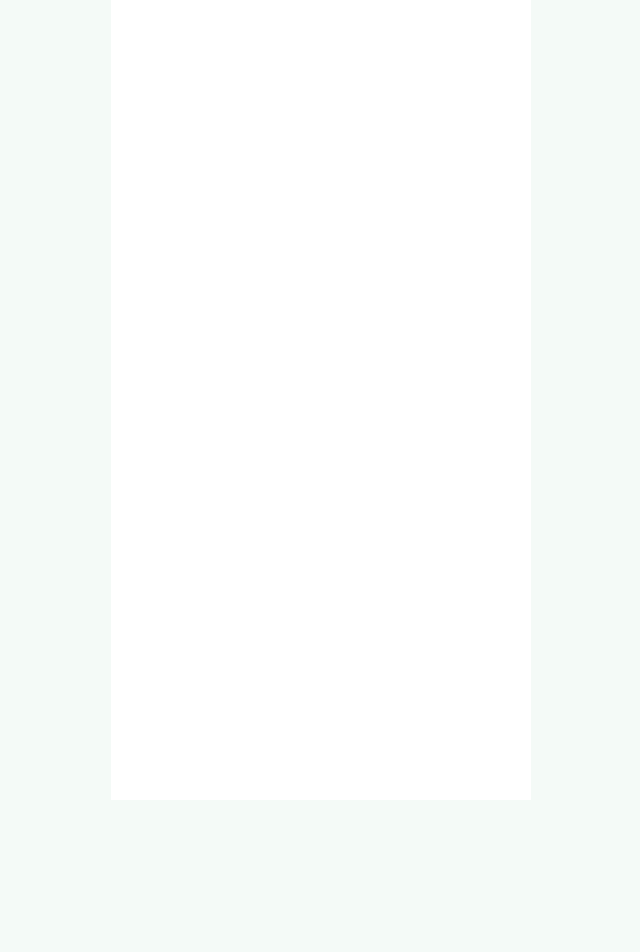
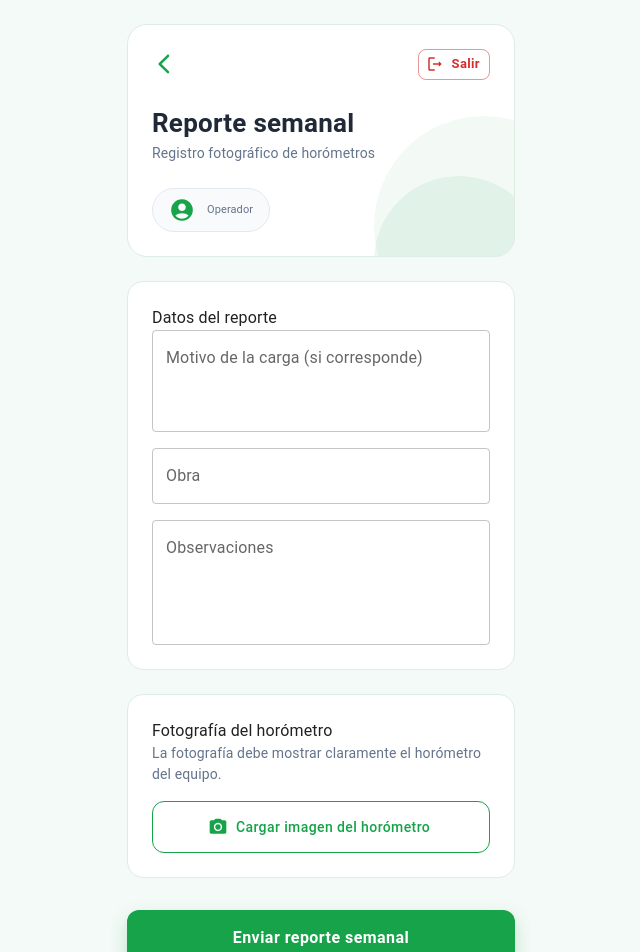
Before and after one commit to marycairo/MANTENIMIENTO_COMA, a React (Vite) app: page /horometros in a window 1280 px wide. Before the commit this address had no page. Shown: the top 952 px of the page, without its empty margins (319-959 px from the left). Before the commit the page ends 800 px from the top, so only its background shows below. Built offline with nearby package versions, Linux system fonts and the light colour scheme.

Commit message:
Agrego Horometros y modifique el historial

```diff
--- a/src/App.jsx
+++ b/src/App.jsx
@@ -5,7 +5,7 @@ import ReportForm from "./Pages/ReportForm";
 import AppLayout from "./Layout/AppLayout";
 import Home from "./Pages/Home";
 import Historial from "./Pages/History";
-
+import WeeklyReport from "./Pages/WeeklyReport";
 function App() {
 
   return (
@@ -19,6 +19,7 @@ function App() {
         <Route path="/reportar" element={<ReportForm />} />
         <Route path="/home" element={<Home />} />
         <Route path="/historial" element={<Historial />} />
+        <Route path="/horometros" element={<WeeklyReport />} />
 
       </Routes>
 
--- a/src/Pages/History.jsx
+++ b/src/Pages/History.jsx
@@ -1,41 +1,57 @@
+import { useState } from "react";
 import { useNavigate } from "react-router-dom";
 
 import {
   Box,
-  Chip,
   Paper,
+  Tab,
+  Tabs,
   Typography
 } from "@mui/material";
 
 import ArrowBackIosNewRoundedIcon from "@mui/icons-material/ArrowBackIosNewRounded";
 
-const reportes = [
+const novedades = [
   {
     id: 1,
     equipo: "Grúa 201",
     sistema: "Sistema hidráulico",
-    fecha: "27/06/2026",
-    estado: "Pendiente"
+    fecha: "27/06/2026"
   },
   {
     id: 2,
     equipo: "Grúa 154",
     sistema: "Motor",
-    fecha: "26/06/2026",
-    estado: "En proceso"
+    fecha: "26/06/2026"
   },
   {
     id: 3,
     equipo: "Grúa 089",
     sistema: "Sistema eléctrico",
-    fecha: "24/06/2026",
-    estado: "Resuelto"
+    fecha: "24/06/2026"
+  }
+];
+
+const horometros = [
+  {
+    id: 1,
+    obra: "YPF Loma Campana",
+    motivo: "Carga fuera del análisis",
+    fecha: "27/06/2026"
+  },
+  {
+    id: 2,
+    obra: "Pan American Energy",
+    motivo: "Sin observaciones",
+    fecha: "20/06/2026"
   }
 ];
 
 export default function Historial() {
 
   const navigate = useNavigate();
+
+  const [tab, setTab] = useState(0);
 
   return (
 
@@ -54,15 +70,13 @@ export default function Historial() {
         sx={{
           p: 3,
           mb: 3,
-          borderRadius: 4,
+          borderRadius: 5,
           border: "1px solid #DDEDE4",
           background: "#FFFFFF",
           position: "relative",
           overflow: "hidden"
         }}
       >
-
-        {/* Fondo decorativo */}
 
         <Box
           sx={{
@@ -120,157 +134,143 @@ export default function Historial() {
             color: "#64748B"
           }}
         >
-          Consulte el estado de los reportes enviados.
+          Consulte los reportes enviados.
         </Typography>
 
-        {/* Resumen */}
-
-        <Box
+        <Tabs
+          value={tab}
+          onChange={(e, value) => setTab(value)}
           sx={{
-            display: "flex",
-            gap: 1,
             mt: 3,
-            flexWrap: "wrap"
+            "& .MuiTabs-indicator": {
+              backgroundColor: "#16A34A",
+              height: 3,
+              borderRadius: 5
+            }
           }}
         >
 
-          <Chip
-            label="1 Pendiente"
-            color="error"
-            size="small"
+          <Tab
+            label="Novedades"
+            sx={{
+              textTransform: "none",
+              fontWeight: 700
+            }}
           />
 
-          <Chip
-            label="1 En proceso"
-            color="warning"
-            size="small"
+          <Tab
+            label="Horómetros"
+            sx={{
+              textTransform: "none",
+              fontWeight: 700
+            }}
           />
 
-          <Chip
-            label="1 Resuelto"
-            color="success"
-            size="small"
-          />
-
-        </Box>
+        </Tabs>
 
       </Paper>
 
-      {/* TARJETAS */}
+      {/* HISTORIAL NOVEDADES */}
 
-      {
+      {tab === 0 && (
 
-        reportes.map((reporte) => (
+        novedades.map((reporte) => (
 
           <Paper
-
             key={reporte.id}
-
             elevation={0}
-
             sx={{
-
               p: 2.5,
-
               mb: 2,
-
               borderRadius: 4,
-
               border: "1px solid #DDEDE4"
-
             }}
-
           >
 
-            <Box
-
-              display="flex"
-
-              justifyContent="space-between"
-
-              alignItems="center"
-
-              mb={2}
-
+            <Typography
+              sx={{
+                fontWeight: 700,
+                fontSize: 18,
+                mb: 1
+              }}
             >
-
-              <Typography
-
-                sx={{
-
-                  fontWeight: 700,
-
-                  fontSize: 18
-
-                }}
-
-              >
-
-                {reporte.equipo}
-
-              </Typography>
-
-              <Chip
-
-                label={reporte.estado}
-
-                size="small"
-
-                color={
-
-                  reporte.estado === "Resuelto"
-
-                    ? "success"
-
-                    : reporte.estado === "Pendiente"
-
-                    ? "error"
-
-                    : "warning"
-
-                }
-
-              />
-
-            </Box>
-
-            <Typography
-
-              sx={{
-
-                color: "#475569",
-
-                mb: 1
-
-              }}
-
-            >
-
-              {reporte.sistema}
-
+              {reporte.equipo}
             </Typography>
 
             <Typography
+              sx={{
+                color: "#475569",
+                mb: 1
+              }}
+            >
+              {reporte.sistema}
+            </Typography>
 
+            <Typography
               sx={{
-
                 color: "#94A3B8",
-
                 fontSize: 13
-
               }}
-
             >
-
               {reporte.fecha}
-
             </Typography>
 
           </Paper>
 
         ))
 
-      }
+      )}
+
+      {/* HISTORIAL HORÓMETROS */}
+
+      {tab === 1 && (
+
+        horometros.map((reporte) => (
+
+          <Paper
+            key={reporte.id}
+            elevation={0}
+            sx={{
+              p: 2.5,
+              mb: 2,
+              borderRadius: 4,
+              border: "1px solid #DDEDE4"
+            }}
+          >
+
+            <Typography
+              sx={{
+                fontWeight: 700,
+                fontSize: 18,
+                mb: 1
+              }}
+            >
+              {reporte.obra}
+            </Typography>
+
+            <Typography
+              sx={{
+                color: "#475569",
+                mb: 1
+              }}
+            >
+              {reporte.motivo}
+            </Typography>
+
+            <Typography
+              sx={{
+                color: "#94A3B8",
+                fontSize: 13
+              }}
+            >
+              {reporte.fecha}
+            </Typography>
+
+          </Paper>
+
+        ))
+
+      )}
 
     </Box>
 
--- a/src/Pages/Home.jsx
+++ b/src/Pages/Home.jsx
@@ -5,6 +5,7 @@ import {
 } from "@mui/material";
 import Button from "@mui/material/Button";
 import LogoutRoundedIcon from "@mui/icons-material/LogoutRounded";
+import SpeedRoundedIcon from "@mui/icons-material/SpeedRounded";
 
 import BuildRoundedIcon from "@mui/icons-material/BuildRounded";
 import HistoryRoundedIcon from "@mui/icons-material/HistoryRounded";
@@ -186,6 +187,84 @@ export default function Home() {
 
       </Paper>
 
+      {/* Reporte semanal de horómetros */}
+
+<Paper
+
+  elevation={0}
+
+  onClick={() => navigate("/horometros")}
+
+  sx={{
+
+    display: "flex",
+
+    alignItems: "center",
+
+    p: 2.5,
+
+    mb: 2,
+
+    borderRadius: 3,
+
+    border: "1px solid #DDEDE4",
+
+    cursor: "pointer",
+
+    transition: ".2s",
+
+    "&:hover": {
+
+      borderColor: "#16A34A",
+
+      background: "#FAFCFB"
+
+    }
+
+  }}
+
+>
+
+  <SpeedRoundedIcon
+
+    sx={{
+
+      color: "#16A34A",
+
+      fontSize: 34,
+
+      mr: 2
+
+    }}
+
+  />
+
+  <Box flex={1}>
+
+    <Typography fontWeight={700}>
+      Reporte semanal de horómetros
+    </Typography>
+
+    <Typography
+      sx={{
+        color: "#64748B",
+        fontSize: 14,
+        mt: .3
+      }}
+    >
+      Informar las horas actuales de cada equipo.
+    </Typography>
+
+  </Box>
+
+  <ChevronRightRoundedIcon
+    sx={{
+      color: "#94A3B8"
+    }}
+  />
+
+</Paper>
+
       {/* Historial */}
 
       <Paper
--- /dev/null
+++ b/src/Pages/WeeklyReport.jsx
@@ -0,0 +1,376 @@
+import { useState } from "react";
+import { useNavigate } from "react-router-dom";
+
+import {
+  Box,
+  Button,
+  Paper,
+  TextField,
+  Typography
+} from "@mui/material";
+
+import AccountCircleRoundedIcon from "@mui/icons-material/AccountCircleRounded";
+import ArrowBackIosNewRoundedIcon from "@mui/icons-material/ArrowBackIosNewRounded";
+import LogoutRoundedIcon from "@mui/icons-material/LogoutRounded";
+import PhotoCameraIcon from "@mui/icons-material/PhotoCamera";
+
+export default function WeeklyReport() {
+
+  const navigate = useNavigate();
+
+  const dni = localStorage.getItem("dni") || "";
+
+  const [formulario, setFormulario] = useState({
+
+    motivo: "",
+
+    obra: "",
+
+    observaciones: ""
+
+  });
+
+  const [imagen, setImagen] = useState(null);
+
+  const handleChange = (e) => {
+
+    setFormulario({
+
+      ...formulario,
+
+      [e.target.name]: e.target.value
+
+    });
+
+  };
+
+  return (
+
+    <Box
+
+      sx={{
+
+        minHeight: "100vh",
+
+        background: "#F4FAF7",
+
+        px: 2,
+
+        py: 3
+
+      }}
+
+    >
+
+      {/* HEADER */}
+
+      <Paper
+        elevation={0}
+        sx={{
+          p: 3,
+          mb: 3,
+          borderRadius: 5,
+          border: "1px solid #DDEDE4",
+          background: "#FFFFFF",
+          position: "relative",
+          overflow: "hidden"
+        }}
+      >
+
+        <Box
+          sx={{
+            position: "absolute",
+            right: -80,
+            bottom: -80,
+            width: 220,
+            height: 220,
+            borderRadius: "50%",
+            background: "rgba(22,163,74,0.05)"
+          }}
+        />
+
+        <Box
+          sx={{
+            position: "absolute",
+            right: -30,
+            bottom: -90,
+            width: 170,
+            height: 170,
+            borderRadius: "50%",
+            background: "rgba(22,163,74,0.08)"
+          }}
+        />
+
+        <Box
+          sx={{
+            display: "flex",
+            justifyContent: "space-between",
+            alignItems: "center",
+            mb: 3,
+            position: "relative",
+            zIndex: 1
+          }}
+        >
+
+          <ArrowBackIosNewRoundedIcon
+            onClick={() => navigate("/home")}
+            sx={{
+              color: "#16A34A",
+              cursor: "pointer"
+            }}
+          />
+
+          <Button
+            variant="outlined"
+            color="error"
+            size="small"
+            startIcon={<LogoutRoundedIcon />}
+            onClick={() => {
+
+              localStorage.removeItem("dni");
+              localStorage.removeItem("correo");
+
+              navigate("/");
+
+            }}
+            sx={{
+              borderRadius: 2,
+              textTransform: "none",
+              fontWeight: 600
+            }}
+          >
+            Salir
+          </Button>
+
+        </Box>
+
+        <Typography
+          sx={{
+            fontSize: 26,
+            fontWeight: 700,
+            color: "#1F2937",
+            position: "relative",
+            zIndex: 1
+          }}
+        >
+          Reporte semanal
+        </Typography>
+
+        <Typography
+          sx={{
+            color: "#64748B",
+            fontSize: 14,
+            mb: 3,
+            position: "relative",
+            zIndex: 1
+          }}
+        >
+          Registro fotográfico de horómetros
+        </Typography>
+
+        <Box
+          sx={{
+            display: "inline-flex",
+            alignItems: "center",
+            gap: 1.5,
+            px: 2,
+            py: 1,
+            borderRadius: 20,
+            background: "#F8FAFC",
+            border: "1px solid #E2E8F0",
+            position: "relative",
+            zIndex: 1
+          }}
+        >
+
+          <AccountCircleRoundedIcon
+            sx={{
+              color: "#16A34A",
+              fontSize: 26
+            }}
+          />
+
+          <Box>
+
+            <Typography
+              sx={{
+                fontSize: 11,
+                color: "#64748B"
+              }}
+            >
+              Operador
+            </Typography>
+
+            <Typography fontWeight={700}>
+              {dni}
+            </Typography>
+
+          </Box>
+
+        </Box>
+
+      </Paper>
+
+      {/* DATOS */}
+
+      <Paper
+        elevation={0}
+        sx={{
+          p: 3,
+          borderRadius: 4,
+          border: "1px solid #DDEDE4",
+          mb: 3
+        }}
+      >
+
+        <Typography
+          fontWeight={700}
+          mb={2}
+        >
+          Datos del reporte
+        </Typography>
+
+        <TextField
+          fullWidth
+          multiline
+          rows={3}
+          label="Motivo de la carga (si corresponde)"
+          name="motivo"
+          value={formulario.motivo}
+          onChange={handleChange}
+          sx={{ mb: 2 }}
+        />
+
+        <TextField
+          fullWidth
+          label="Obra"
+          name="obra"
+          value={formulario.obra}
+          onChange={handleChange}
+          sx={{ mb: 2 }}
+        />
+
+        <TextField
+          fullWidth
+          multiline
+          rows={4}
+          label="Observaciones"
+          name="observaciones"
+          value={formulario.observaciones}
+          onChange={handleChange}
+        />
+
+      </Paper>
+
+      {/* FOTO */}
+
+      <Paper
+        elevation={0}
+        sx={{
+          p: 3,
+          borderRadius: 4,
+          border: "1px solid #DDEDE4",
+          mb: 4
+        }}
+      >
+
+        <Typography
+          fontWeight={700}
+          mb={2}
+        >
+          Fotografía del horómetro
+        </Typography>
+
+        <Typography
+          sx={{
+            color: "#64748B",
+            fontSize: 14,
+            mb: 2
+          }}
+        >
+          La fotografía debe mostrar claramente el horómetro del equipo.
+        </Typography>
+
+        <Button
+          component="label"
+          fullWidth
+          variant="outlined"
+          startIcon={<PhotoCameraIcon />}
+          sx={{
+            py: 1.6,
+            borderRadius: 3,
+            textTransform: "none",
+            borderColor: "#16A34A",
+            color: "#16A34A"
+          }}
+        >
+
+          {imagen ? imagen.name : "Cargar imagen del horómetro"}
+
+          <input
+
+            hidden
+
+            type="file"
+
+            accept="image/*"
+
+            capture="environment"
+
+            onChange={(e) => {
+
+              if (e.target.files[0]) {
+
+                setImagen(e.target.files[0]);
+
+              }
+
+            }}
+
+          />
+
+        </Button>
+
+      </Paper>
+
+      <Button
+
+        fullWidth
+
+        variant="contained"
+
+        sx={{
+
+          py: 1.8,
+
+          borderRadius: 3,
+
+          background: "#16A34A",
+
+          fontWeight: 700,
+
+          fontSize: 16,
+
+          textTransform: "none",
+
+          boxShadow: "0 8px 18px rgba(22,163,74,0.25)",
+
+          "&:hover": {
+
+            background: "#15803D"
+
+          }
+
+        }}
+
+      >
+
+        Enviar reporte semanal
+
+      </Button>
+
+    </Box>
+
+  );
+
+}
```
